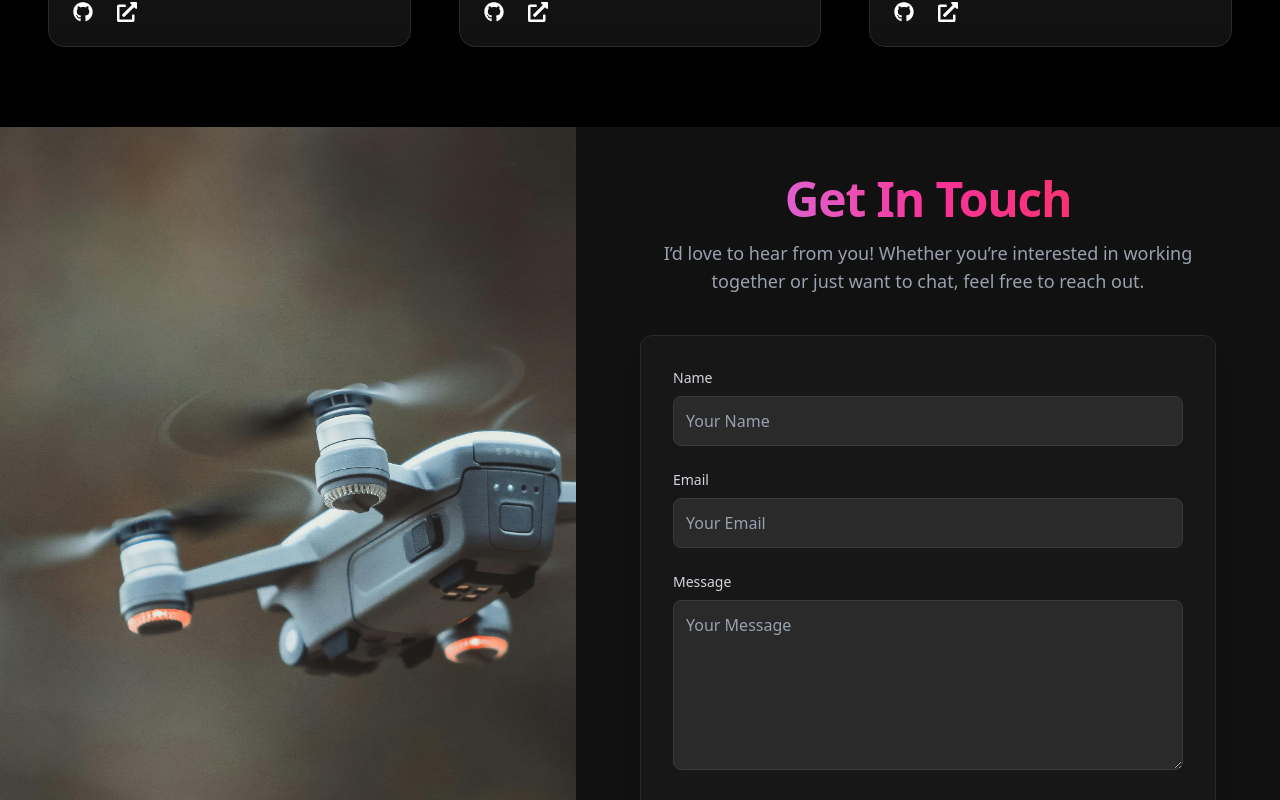
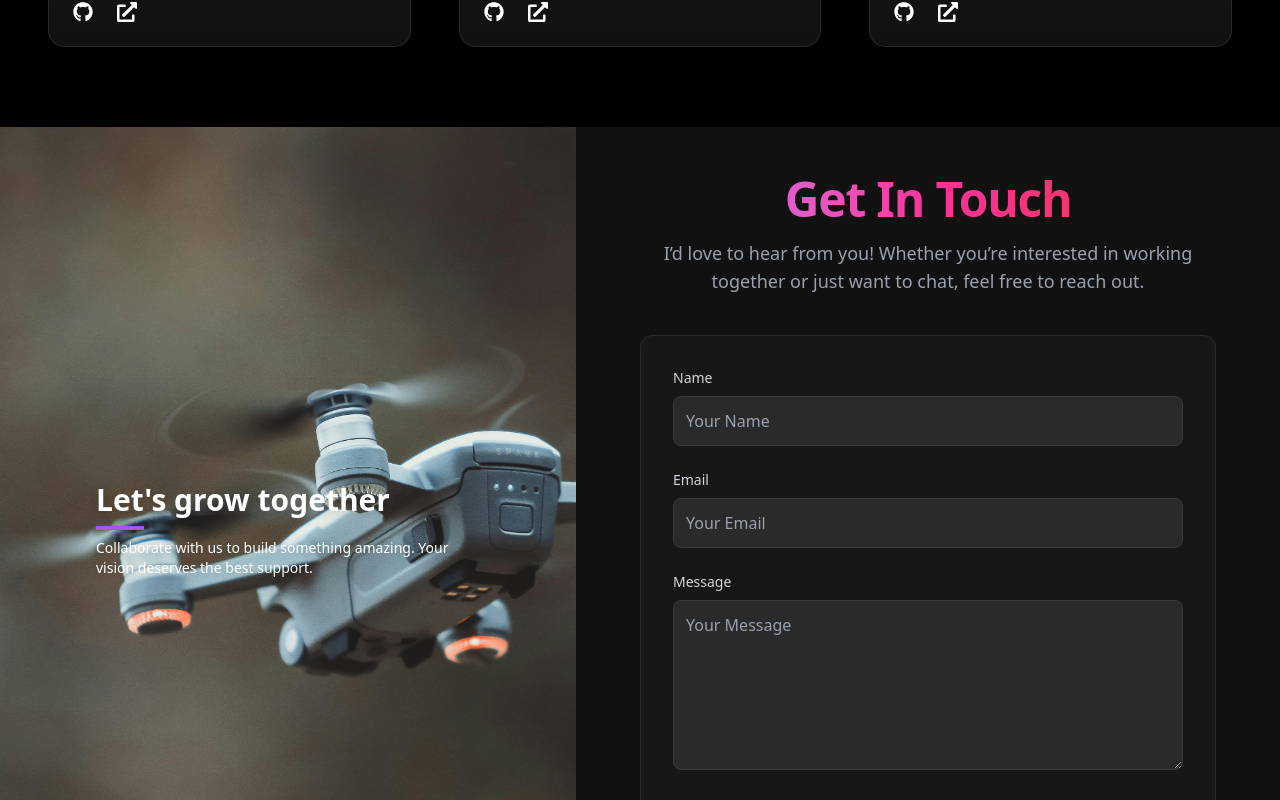
Before and after one commit to ArunPandyanVasam/arun-vasam, a React (Vite) app: page / in a window 1280 px wide. Shown: the part 3300-4100 px from the top of the page. Built offline with nearby package versions, Linux system fonts and the light colour scheme.

Commit message:
Canged the text from bottom to middle

```diff
--- a/src/components/Contact/Contact.jsx
+++ b/src/components/Contact/Contact.jsx
@@ -44,11 +44,12 @@ const Contact = () => {
       className="min-h-screen bg-[#111111] text-white flex flex-col md:flex-row"
     >
       <div
-        className="w-full md:w-[45%] h-64 md:h-auto bg-cover bg-center relative flex flex-col justify-end p-8 text-white"
+        className="w-full md:w-[45%] h-64 md:h-auto bg-cover bg-center flex items-center justify-center p-8 text-white"
         style={{
           backgroundImage: "url('/assets/hero/hero.jpg')",
         }}
       >
+        <div className="max-w-sm w-full">
           <h3 className="text-2xl md:text-3xl font-bold mb-2 drop-shadow-lg">
             Let's grow together
           </h3>
@@ -57,6 +58,7 @@ const Contact = () => {
             Collaborate with us to build something amazing. Your vision deserves
             the best support.
           </p>
+        </div>
       </div>
 
       <div className="w-full md:w-[55%] flex flex-col p-8 md:p-12">
```
Lines whose indentation alone changed are shown as unchanged.
